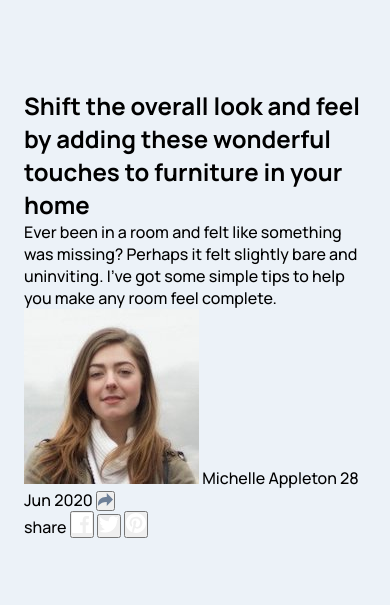
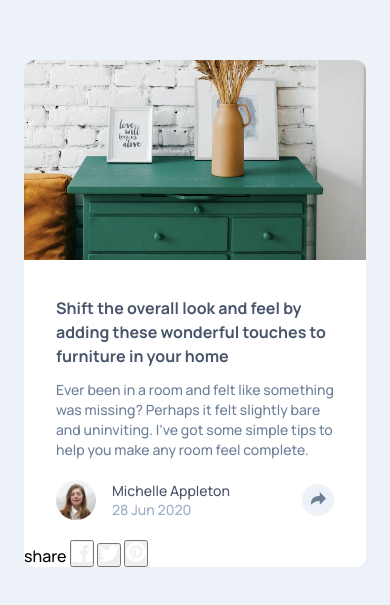
Before and after one commit to AgataLiberska/article-preview-FM, a plain HTML site: page index.html in a window 390 px wide. Shown: the part 109-714 px from the top of the page. Drawn offline with Linux system fonts and the light colour scheme.

Commit message:
add card styles for mobile

```diff
--- a/index.html
+++ b/index.html
@@ -31,9 +31,11 @@
         </div>
         <div class="preview__attribution">
           <img src="/images/avatar-michelle.jpg" class="preview__attribution__img" alt="Michelle Appleton"></img>
-          <span class="preview__attribution__author">Michelle Appleton</span>
-          <span class="preview__attribution__date">28 Jun 2020</span>
-          <button class="btn" aria-label="Share">
+          <div class="preview__attribution__text">
+            <span class="preview__attribution__author">Michelle Appleton</span>
+            <span class="preview__attribution__date">28 Jun 2020</span>
+          </div>
+          <button class="preview__attribution__share" aria-label="Share">
             <svg xmlns="http://www.w3.org/2000/svg" width="15" height="13"><path fill="#6E8098" d="M15 6.495L8.766.014V3.88H7.441C3.33 3.88 0 7.039 0 10.936v2.049l.589-.612C2.59 10.294 5.422 9.11 8.39 9.11h.375v3.867L15 6.495z"/></svg>
           </button>
         </div>
--- a/styles/scss/_preview.scss
+++ b/styles/scss/_preview.scss
@@ -1 +1,85 @@
-//
+.preview {
+    position: relative;
+    background-color: $card-background;
+    border-radius: 0.625rem;
+}
+
+.preview__illustration {
+    width: 100%;
+    height: 12.5rem;
+    border-radius: 0.625rem 0.625rem 0 0;
+    background-image: url('/images/drawers.jpg');
+    background-position: center;
+    background-size: cover;
+    background-repeat: no-repeat;
+}
+
+.preview__text {
+    padding: 0 2rem;
+}
+
+.preview__heading {
+    padding: 2.25rem 0 0.75rem;
+    font-size: 1rem;
+    line-height: 1.5rem;
+    color: $heading-color;
+}
+
+.preview__lead {
+    padding-bottom: 1.25rem;
+    font-size: 0.875rem;
+    line-height: 1.25rem;
+    color: $text-color;
+}
+
+.preview__attribution {
+    display: flex;
+    justify-content: space-between;
+    align-items: center;
+    padding: 0 2rem 1.25rem;
+}
+
+.preview__attribution__img {
+    height: 2.5rem;
+    width: 2.5rem;
+    border-radius: 50%;
+}
+
+.preview__attribution__text {
+    flex-grow: 1;
+    display: flex;
+    flex-direction: column;
+    justify-content: space-between;
+    padding-left: 1rem;
+}
+
+.preview__attribution__author {
+    font-size: 0.875rem;
+    color: $heading-color;
+}
+
+.preview__attribution__date {
+    font-size: 0.875rem;
+    color: $modal-text;
+}
+
+.preview__attribution__share {
+    position: relative;
+    height: 2rem;
+    width: 2rem;
+    background: $button-background;
+    border: none;
+    border-radius: 50%;
+    outline: none;
+    cursor: pointer;
+    transition: all 300ms ease-in-out;
+    z-index: 3;
+
+    &:hover, &:focus {
+        background-color: $button-background-hover;
+
+        & svg path {
+            fill: $button-icon-hover;
+        }
+    }
+}
```
Also changed, not shown: styles/css/styles.css, 1 other file.
